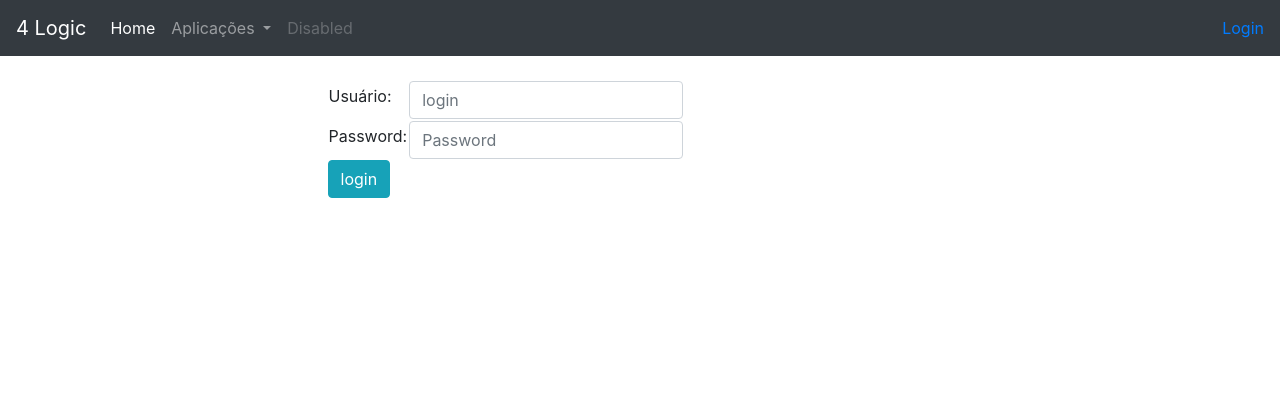
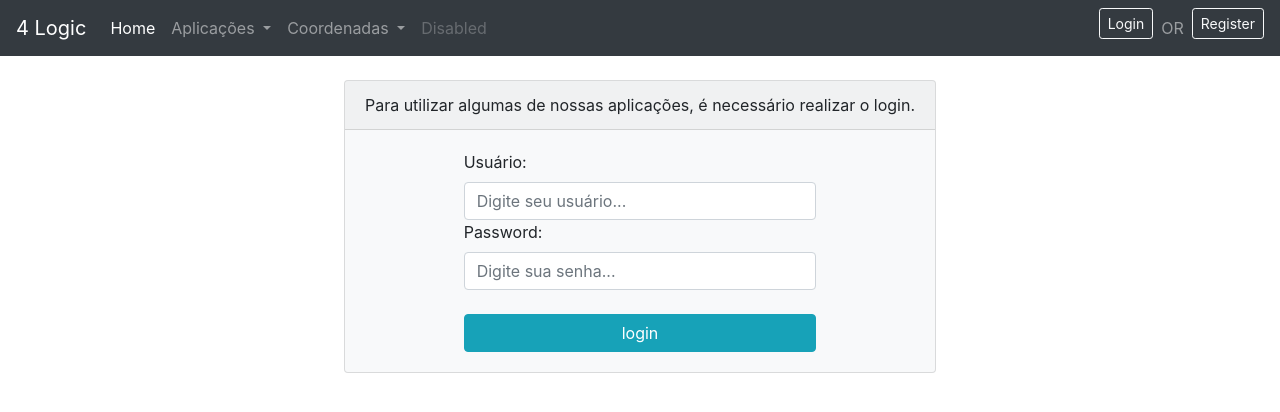
Before and after one commit to adaltopicotti/logic4, a Django app: page /accounts/login/ in a window 1280 px wide. Shown: the top 412 px of the page. Run offline with Django 3.2, Linux system fonts and the light colour scheme; some libraries are stand-ins or nearby versions.

Commit message:
fix login page, login and profile menu dropdown

```diff
--- a/website/forms.py
+++ b/website/forms.py
@@ -14,9 +14,9 @@ class SignUpForm(UserCreationForm):
 
 
 class LoginForm(AuthenticationForm):
-    username = forms.CharField(max_length=30, required=False, help_text='Optional.',
+    username = forms.CharField(max_length=30, required=False, help_text='Informe seu usuário.',
         widget=forms.TextInput(
-            attrs={'class':'form-control', 'type':'login', 'placeholder':'login'}))
-    password = forms.CharField(max_length=30, required=False, help_text='Optional.',
+            attrs={'class':'form-control', 'type':'login', 'placeholder':'Digite seu usuário...'}))
+    password = forms.CharField(max_length=30, required=False, help_text='Informe sua senha.',
         widget=forms.TextInput(
-            attrs={'class':'form-control', 'type':'password', 'placeholder':'Password'}))
+            attrs={'class':'form-control', 'type':'password', 'placeholder':'Digite sua senha...'}))
--- a/website/templates/cpf/cpf_search.html
+++ b/website/templates/cpf/cpf_search.html
@@ -2,13 +2,13 @@
 
 {% block content %}
 <div class="post">
-  <div class="row">
-    <div class="col-5">
+  <div class="row justify-content-center">
+    <div class="col-4">
       <div class="card">
         <div class="card-header">Consulta de CPF</div>
         <div class="card-body">
           <form method="post">{% csrf_token %}
-            <div class="form-row">
+            <div class="row">
               <div class="col">
                 {{form.cpfnumber}}
               </div>
--- a/website/templates/website/accounts/login.html
+++ b/website/templates/website/accounts/login.html
@@ -1,26 +1,39 @@
 {% extends 'website/structure/base.html' %}
 
 {% block content %}
+
+  <div class="row justify-content-center">
+    <div class="card bg-light mb-4">
+      <div class="card-header">
+        Para utilizar algumas de nossas aplicações, é necessário realizar o login.
+      </div>
+      <div class="card-body">
+
+        <div class="row justify-content-center">
+
           {% if form.errors %}
           <p>Your username and password didn't match. Please try again.</p>
           {% endif %}
 
           <form method="post" action="{% url 'login' %}">
             {% csrf_token %}
-        <table>
-        <tr>
-            <td>{{ form.username.label_tag }}</td>
-            <td>{{ form.username }}</td>
-        </tr>
-        <tr>
-            <td>{{ form.password.label_tag }}</td>
-            <td>{{ form.password }}</td>
-        </tr>
-        <tr>
-          {{next}}
-        </table>
-        <input class="btn btn-info" type="submit" value="login" />
+            <div class="row">
+            {{ form.username.label_tag }}
+            {{ form.username }}
+            </div>
+            <div class="row">
+            {{ form.password.label_tag }}
+            {{ form.password }}
+            </div>
+            <br>
+            <div class="row justify-content-end">
+              <input class="btn btn-info btn-block"  type="submit" value="login"/>
               <input type="hidden" name="next" value="{{ next }}" />
+            </div>
+            </form>
 
-    </form>
+          </div>
+      </div>
+    </div>
+  </div>
 {% endblock %}
--- a/website/templates/website/structure/base.html
+++ b/website/templates/website/structure/base.html
@@ -40,6 +40,18 @@
                   <!-- <a class="dropdown-item" href="#">Something else here</a> -->
                 </div>
               </li>
+              <li class="nav-item dropdown">
+                <a class="nav-link dropdown-toggle" href="#" id="navbarDropdown" role="button" data-toggle="dropdown" aria-haspopup="true" aria-expanded="false">
+                  Coordenadas
+                </a>
+                <div class="dropdown-menu" aria-labelledby="navbarDropdown">
+                  <a class="dropdown-item" href="#">Consulta</a>
+                  <a class="dropdown-item" href="#">Conversão</a>
+                  <a class="dropdown-item" href="#">Distância</a>
+                  <div class="dropdown-divider"></div>
+                  <!-- <a class="dropdown-item" href="#">Something else here</a> -->
+                </div>
+              </li>
               <li class="nav-item">
                 <a class="nav-link disabled" href="#">Disabled</a>
               </li>
@@ -56,10 +68,18 @@
                   <div class="dropdown-divider"></div>
                   <a class="dropdown-item" href="{% url 'logout' %}">Sair</a>
                 </div>
-                {% else %}
-                <a href="{% url 'login_site' %}">Login</a>
-                {% endif %}
               </li>
+              {% else %}
+              <li class="nav-item">
+                <a class="btn btn-outline-light btn-sm" role="button" href="{% url 'login_site' %}">Login</a>
+              </li>
+              <li class="nav-item">
+                <a class="nav-link">OR </a>
+              </li>
+              <li class="nav-item">
+                <a class="btn btn-outline-light btn-sm" role="button" href="{% url 'signup' %}">Register</a>
+              </li>
+              {% endif %}
             </ul>
           </div>
         </nav>
@@ -67,7 +87,7 @@
     <!-- End navbar content -->
     <br>
     <div class="row">
-        <div class="col-md-8 offset-md-3">
+        <div class="col-md-12">
           <!-- Content here -->
           {% block content %}
           {% endblock %}
```
Lines whose indentation alone changed are shown as unchanged.
